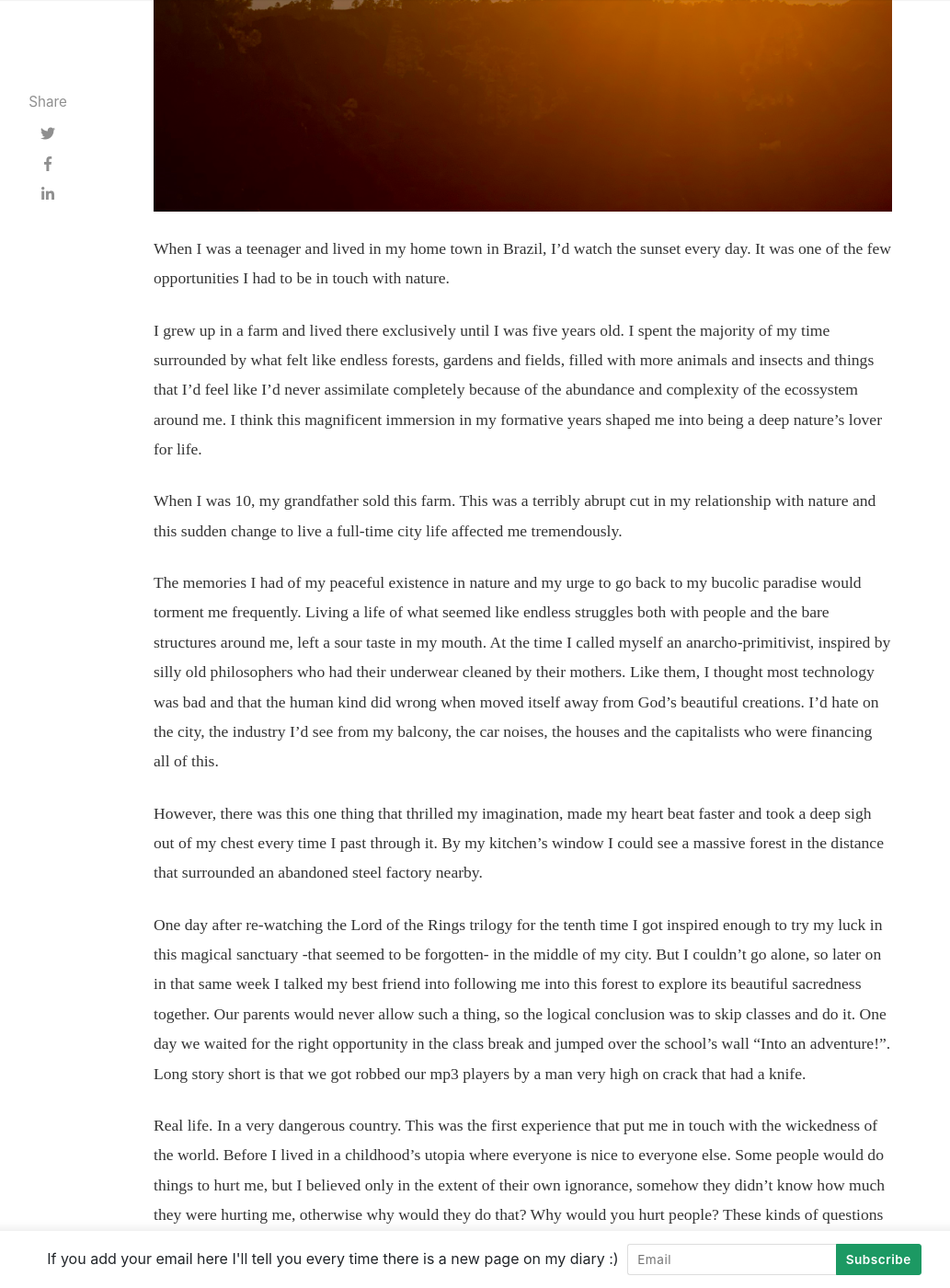
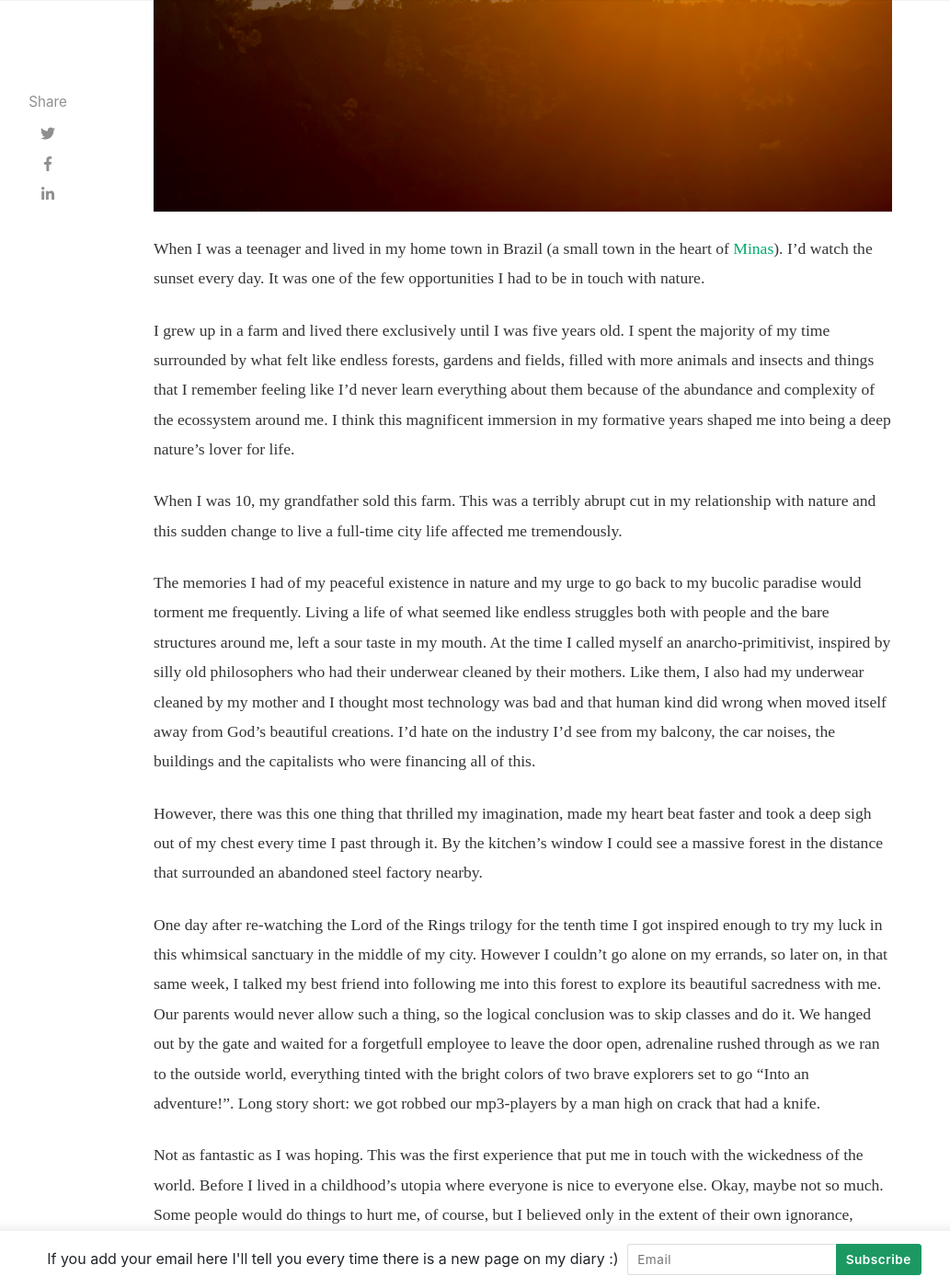
Before and after one commit to wireless-hippie/wireless-hippie.github.io, a Jekyll site: the page built from _posts/2021-02-01-tenerife-sunset.md, in a window 1280 px wide and 1400 px high, scrolled down 767 px. Shown: the whole window at 92% size, without its empty margins (118-1151 px from the left). Built offline with Jekyll 4.4.1, drawn with Linux system fonts in a browser that asks for light colours; nearby versions of some CDN libraries; some of the changed text lies outside the part shown.

Commit message:
endless work on sunsets

```diff
--- a/_posts/2021-02-01-tenerife-sunset.md
+++ b/_posts/2021-02-01-tenerife-sunset.md
@@ -10,33 +10,33 @@
 hidden: false
 ---
 
-When I was a teenager and lived in my home town in Brazil, I'd watch the sunset every day. It was one of the few opportunities I had to be in touch with nature.
+When I was a teenager and lived in my home town in Brazil (a small town in the heart of [Minas](https://www.google.com/maps/place/State+of+Minas+Gerais/@-18.5647021,-47.6951099,7z/data=!3m1!4b1!4m5!3m4!1s0xa690a165324289:0x112170c9379de7b3!8m2!3d-17.930178!4d-43.7908453)). I'd watch the sunset every day. It was one of the few opportunities I had to be in touch with nature.
 
-I grew up in a farm and lived there exclusively until I was five years old. I spent the majority of my time surrounded by what felt like endless forests, gardens and fields, filled with more animals and insects and things that I'd feel like I'd never assimilate completely because of the abundance and complexity of the ecossystem around me. I think this magnificent immersion in my formative years shaped me into being a deep nature's lover for life.
+I grew up in a farm and lived there exclusively until I was five years old. I spent the majority of my time surrounded by what felt like endless forests, gardens and fields, filled with more animals and insects and things that I remember feeling like I'd never learn everything about them because of the abundance and complexity of the ecossystem around me. I think this magnificent immersion in my formative years shaped me into being a deep nature's lover for life.
 
 When I was 10, my grandfather sold this farm. This was a terribly abrupt cut in my relationship with nature and this sudden change to live a full-time city life affected me tremendously.
 
-The memories I had of my peaceful existence in nature and my urge to go back to my bucolic paradise would torment me frequently. Living a life of what seemed like endless struggles both with people and the bare structures around me, left a sour taste in my mouth. At the time I called myself an anarcho-primitivist, inspired by silly old philosophers who had their underwear cleaned by their mothers. Like them, I thought most technology was bad and that the human kind did wrong when moved itself away from God's beautiful creations. I'd hate on the city, the industry I'd see from my balcony, the car noises, the houses and the capitalists who were financing all of this.
+The memories I had of my peaceful existence in nature and my urge to go back to my bucolic paradise would torment me frequently. Living a life of what seemed like endless struggles both with people and the bare structures around me, left a sour taste in my mouth. At the time I called myself an anarcho-primitivist, inspired by silly old philosophers who had their underwear cleaned by their mothers. Like them, I also had my underwear cleaned by my mother and I thought most technology was bad and that human kind did wrong when moved itself away from God's beautiful creations. I'd hate on the industry I'd see from my balcony, the car noises, the buildings and the capitalists who were financing all of this.
 
-However, there was this one thing that thrilled my imagination, made my heart beat faster and took a deep sigh out of my chest every time I past through it. By my kitchen's window I could see a massive forest in the distance that surrounded an abandoned steel factory nearby.
+However, there was this one thing that thrilled my imagination, made my heart beat faster and took a deep sigh out of my chest every time I past through it. By the kitchen's window I could see a massive forest in the distance that surrounded an abandoned steel factory nearby.
 
-One day after re-watching the Lord of the Rings trilogy for the tenth time I got inspired enough to try my luck in this magical sanctuary -that seemed to be forgotten- in the middle of my city. But I couldn't go alone, so later on in that same week I talked my best friend into following me into this forest to explore its beautiful sacredness together. Our parents would never allow such a thing, so the logical conclusion was to skip classes and do it. One day we waited for the right opportunity in the class break and jumped over the school's wall "Into an adventure!". Long story short is that we got robbed our mp3 players by a man very high on crack that had a knife.
+One day after re-watching the Lord of the Rings trilogy for the tenth time I got inspired enough to try my luck in this whimsical sanctuary in the middle of my city. However I couldn't go alone on my errands, so later on, in that same week, I talked my best friend into following me into this forest to explore its beautiful sacredness with me. Our parents would never allow such a thing, so the logical conclusion was to skip classes and do it. We hanged out by the gate and waited for a forgetfull employee to leave the door open, adrenaline rushed through as we ran to the outside world, everything tinted with the bright colors of two brave explorers set to go "Into an adventure!". Long story short: we got robbed our mp3-players by a man high on crack that had a knife.
 
-Real life. In a very dangerous country. This was the first experience that put me in touch with the wickedness of the world. Before I lived in a childhood's utopia where everyone is nice to everyone else. Some people would do things to hurt me, but I believed only in the extent of their own ignorance, somehow they didn't know how much they were hurting me, otherwise why would they do that? Why would you hurt people? These kinds of questions woke or gave birth to a new thing inside of me, a restlessness that'd follow me throughout all my life.
+Not as fantastic as I was hoping. This was the first experience that put me in touch with the wickedness of the world. Before I lived in a childhood's utopia where everyone is nice to everyone else. Okay, maybe not so much. Some people would do things to hurt me, of course, but I believed only in the extent of their own ignorance, somehow they didn't know how much they were hurting me, otherwise why would they do that? Was the world really evil? If not, then what other shades are out there to redeem these people? These kinds of questions woke or gave birth to a thing inside of me, a restlessness that'd follow me throughout all my life.
 
 I'd spend hours writing endless rants about the meaning of life, physics and philosophy. Writing in old school notebooks that weren't filled up because I was always a bad student that never did homework. I had intense arguments with myself and all the dead authors I'd use to fire up my imagination and creativity in these topics. All of this while contemplating beautiful sunsets. Lots of the time these topics on metaphysics, wuwu hippie magic and unproved shady physics theories would merge together and I'd get myself wondering: what the fuck. I actually miss that a lot. I wanted to be a physicist for the longest time because of these exercises.
 
 ![My Image](/assets/images/tenerife/1sunset.JPEG)
 
-Today I went watching the sunset by myself in a nearby beach. Didn't have any notebooks and no one recently robbed my mp3 player from me.
+Today I went watching the sunset by myself in a nearby beach. Didn't have any notebooks and no one recently robbed my mp3-player from me.
 
-Still, I love watching sunsets. It's a moment where even though I have my phone and the whole world's knowledge, and all of my friendships, and lots of my desires, expectations, fears, loves, inside this little black magic box, I don't really feel the urge to look at it and let it consume me. I sit still, and I look at the clouds and at the beautiful colors the sun is creating with the help of our atmosphere and optic enchantments and I just feel gratitude for living in a world filled with beauty.
+Still, I love watching sunsets. It's a moment where even though I have my phone and the whole world's knowledge, and all of my friendships, and lots of my desires, expectations, fears, loves, inside this little black magic box, I don't really feel the urge to look at it and let it consume me. I sit still, and I look at the clouds and at the beautiful colors the sun is creating with the help of our atmosphere and its optic enchantments and I just feel gratitude for living in a world filled with beauty.
 
 ![My Image](/assets/images/tenerife/2sunset.JPEG)
 
-It's also arises interesting sociological questions. All of the times I have gone there, I'm the only female looking person that's alone and I'm one of the few persons who is alone.
+It also arises antropological questions. All of the times I have gone there, I'm the only female looking person that's alone and I'm one of the few persons who is alone.
 
-I wonder why aren't more females alone in the beach to watch the sunset? In Brazil the obvious answer would be: because it's dangerous of course - but in Europe, I really wonder. Are women less lonely? They're usually more often surrounded by friends and family? Do they suffer more pressure to be accompanied always? Are women more social beings on average? Or is there actually a degree of concern that their privacy or body or space won't be respected because they're females - even though we're in Europe? I was personally abused by a guy when eating out by myself in a restaurant just in front this beach.
+I wonder why aren't more females alone in the beach to watch the sunset? In Brazil the obvious answer would be: because it's dangerous of course - but in Europe, I really wonder. Are women less lonely? They're usually more often surrounded by friends and family? Do they suffer more pressure to be accompanied always? Are women more social beings on average? Or is there actually a degree of concern that their privacy or body or space won't be respected because they're females - even though we're in Europe? I was personally abused by a guy when eating out by myself in a restaurant just in front this beach - so, may be!
 
 Anyways, I like to be alone watching the sunset because it makes me feel alone. I don't feel like I spend enough time with myself but being there makes me feel like I can finally breath and think.
 
```
